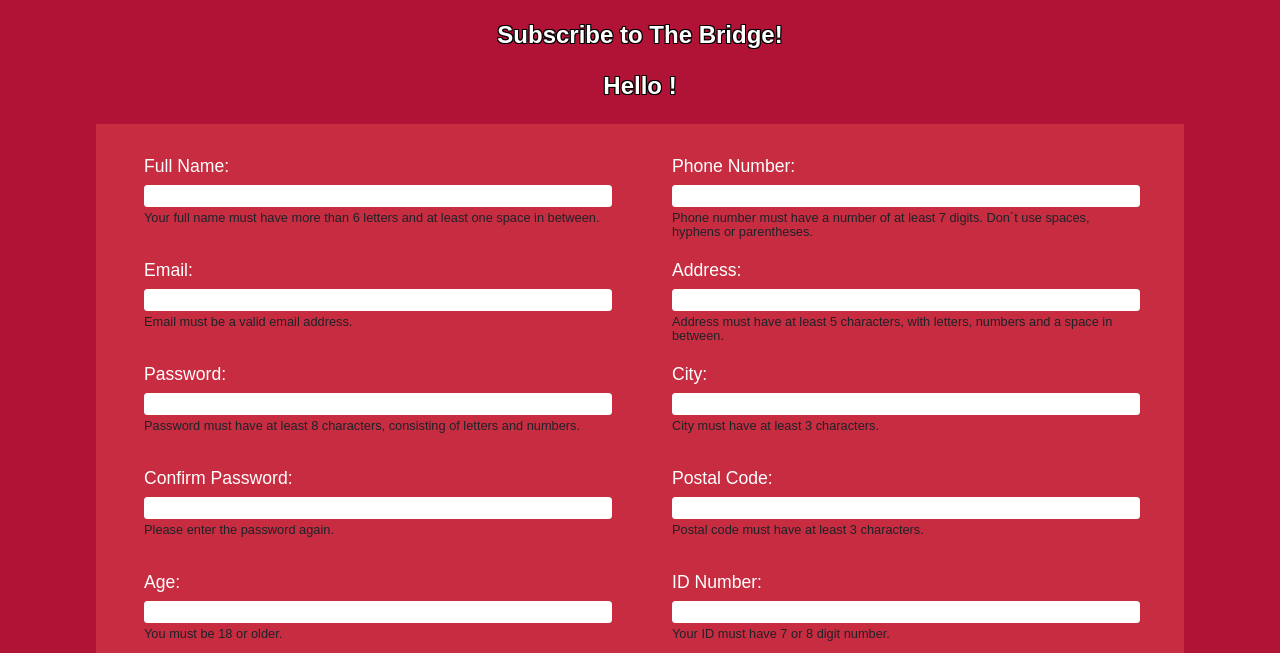
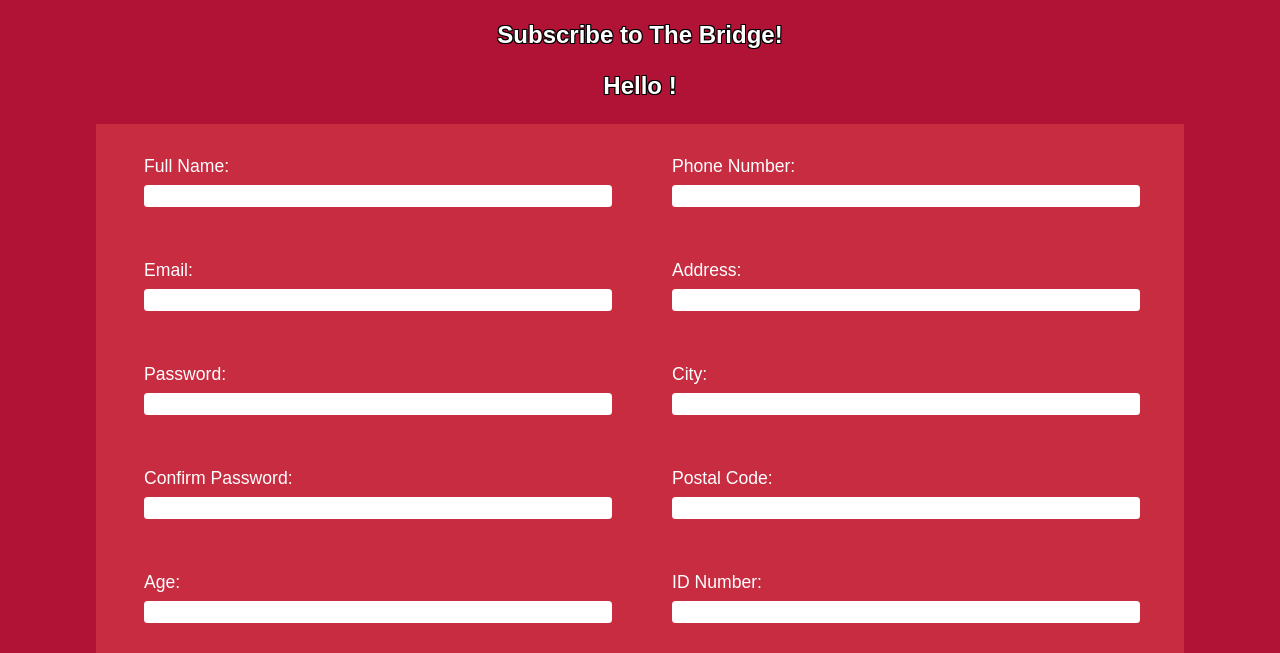
Before and after one commit to nicolasblasco/the-bridge-news, a plain HTML site: page sub-page.html in a window 1280 px wide. Shown: the part 147-800 px from the top of the page. Drawn offline with Linux system fonts and the light colour scheme; a web font is replaced by a local one.

Commit message:
Fixed field errors class & id name

```diff
--- a/sub-page.html
+++ b/sub-page.html
@@ -82,7 +82,7 @@
                                 Full Name:
                                 <input type="text" name="name" id="name-input">
                             </label>
-                            <span id="name-error" class="error">
+                            <span id="name-error" class="error error-hidden">
                                 Your full name must have more than 6 letters and at least one space in between.
                             </span>
                         </div>
@@ -91,7 +91,7 @@
                                 Email:
                                 <input type="email" name="email" id="email-input">
                             </label>
-                            <span id="email-error" class="error">
+                            <span id="email-error" class="error error-hidden">
                                 Email must be a valid email address.
                             </span>
                         </div>
@@ -100,7 +100,7 @@
                                 Password:
                                 <input type="password" name="password" id="password-input">
                             </label>
-                            <span id="password-error" class="error">
+                            <span id="password-error" class="error error-hidden">
                                 Password must have at least 8 characters, consisting of letters and numbers.
                             </span>
                         </div>
@@ -109,7 +109,7 @@
                                 Confirm Password:
                                 <input type="password" name="confirm-password" id="confirm-password-input">
                             </label>
-                            <span id="confirm-password-error" class="error">
+                            <span id="confirm-password-error" class="error error-hidden">
                                 Please enter the password again.
                             </span>
                         </div>
@@ -118,7 +118,7 @@
                                 Age:
                                 <input type="number" name="age" id="age-input">
                             </label>
-                            <span id="age-error" class="error">
+                            <span id="age-error" class="error error-hidden">
                                 You must be 18 or older.
                             </span>
                         </div>
@@ -129,7 +129,7 @@
                                 Phone Number:
                                 <input type="number" name="phone-number" id="phone-number-input">
                             </label>
-                            <span id="phone-number-error" class="error">
+                            <span id="phone-number-error" class="error error-hidden">
                                 Phone number must have a number of at least 7 digits. Don´t use spaces, hyphens or
                                 parentheses.
                             </span>
@@ -139,7 +139,7 @@
                                 Address:
                                 <input type="text" name="address" id="address-input">
                             </label>
-                            <span id="address-error" class="error">
+                            <span id="address-error" class="error error-hidden">
                                 Address must have at least 5 characters, with letters, numbers and a space in between.
                             </span>
                         </div>
@@ -148,7 +148,7 @@
                                 City:
                                 <input type="text" name="city" id="city-input">
                             </label>
-                            <span id="city-error" class="error">
+                            <span id="city-error" class="error error-hidden">
                                 City must have at least 3 characters.
                             </span>
                         </div>
@@ -157,7 +157,7 @@
                                 Postal Code:
                                 <input type="text" name="postal-code" id="postal-code-input">
                             </label>
-                            <span id="postal-code-error" class="error">
+                            <span id="postal-code-error" class="error error-hidden">
                                 Postal code must have at least 3 characters.
                             </span>
                         </div>
@@ -166,7 +166,7 @@
                                 ID Number:
                                 <input type="number" name="id" id="id-input">
                             </label>
-                            <span id="id-error" class="error">
+                            <span id="id-error" class="error error-hidden">
                                 Your ID must have 7 or 8 digit number.
                             </span>
                         </div>
```
